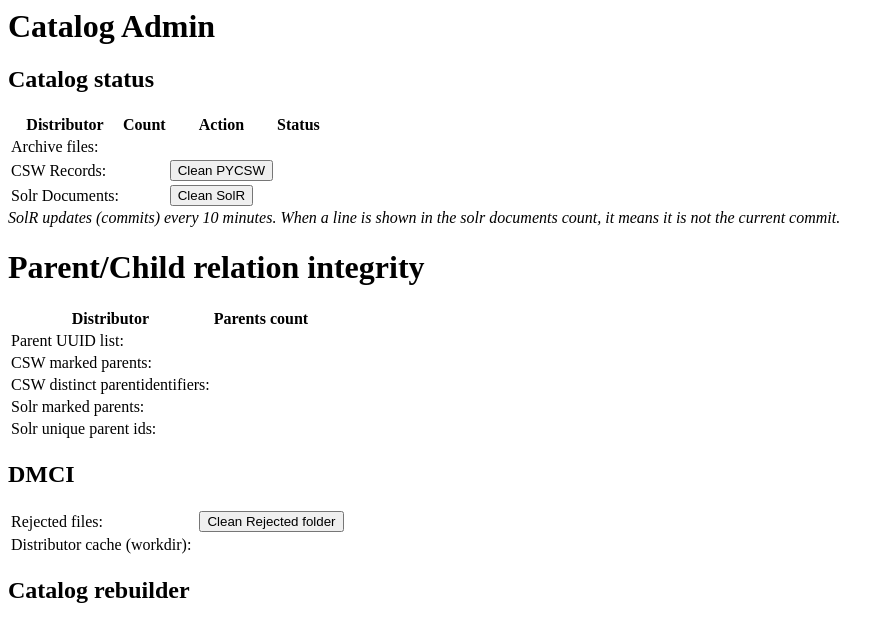
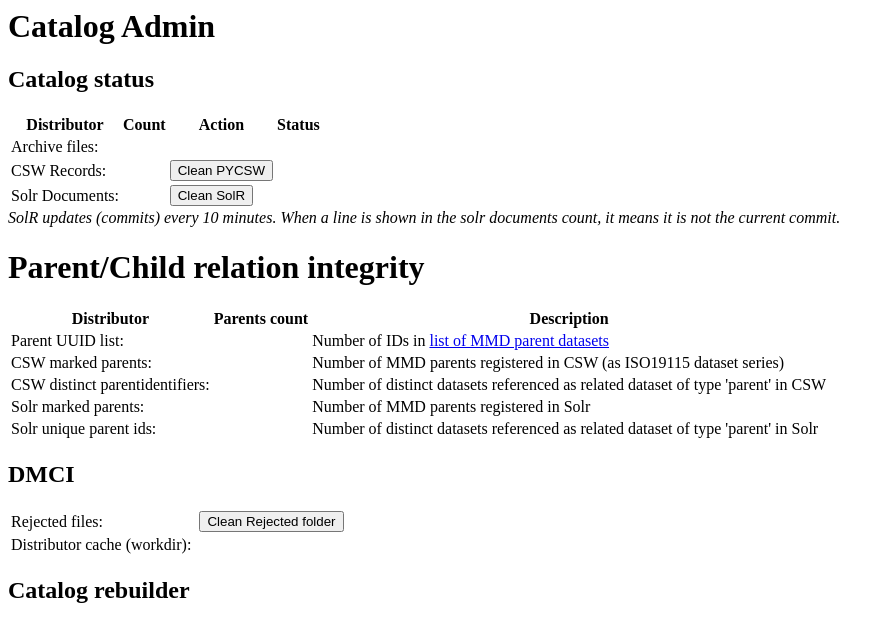
Before and after one commit to metno/catalog-rebuilder, a Python web app: template templates/admin.html in a window 1280 px wide. Shown: the top 622 px of the page, without its empty margins (0-894 px from the left). Run offline with Jinja, Linux system fonts and the light colour scheme; the template is opened without the code that fills it, so the values that code supplies are empty; some libraries are stand-ins or nearby versions.

Commit message:
Added more descriptive explanation of parent/child relations

```diff
--- a/templates/admin.html
+++ b/templates/admin.html
@@ -49,26 +49,32 @@
   <tr>
     <th>Distributor</th>
     <th>Parents count</th>
+    <th>Description</th>
   </tr>
 <tr>
 <td>Parent UUID list: </td>
 <td> {{ parent_uuid_list }}</td>
+<td>Number of IDs in <a href="https://gitlab.met.no/tjenester/s-enda/-/blob/dev/base/dmci/config-dmci/parent-uuid-list.xml?ref_type=heads">list of MMD parent datasets</a></td>
 </tr>
 <tr>
 <td>CSW marked parents: </td>
 <td>{{ csw_parent_count }}</td>
+<td>Number of MMD parents registered in CSW (as ISO19115 dataset series)</td>
 </tr>
 <tr>
   <td>CSW distinct parentidentifiers: </td>
   <td>{{ csw_distinct_parent_ids }}</td>
+  <td>Number of distinct datasets referenced as related dataset of type 'parent' in CSW</td>
   </tr>
 <tr>
 <td>Solr marked parents: </td>
 <td>{{ solr_parent_count }}</td>
+<td>Number of MMD parents registered in Solr</td>
 </tr>
 <tr>
   <td>Solr unique parent ids: </td>
   <td>{{ solr_parent_unique }}</td>
+  <td>Number of distinct datasets referenced as related dataset of type 'parent' in Solr</td>
   </tr>
 
 </table>
--- a/templates/status.html
+++ b/templates/status.html
@@ -41,26 +41,32 @@
   <tr>
     <th>Distributor</th>
     <th>Parents count</th>
+    <th>Description</th>
   </tr>
 <tr>
 <td>Parent UUID list: </td>
 <td> {{ parent_uuid_list }}</td>
+<td>Number of IDs in <a href="https://gitlab.met.no/tjenester/s-enda/-/blob/dev/base/dmci/config-dmci/parent-uuid-list.xml?ref_type=heads">list of MMD parent datasets</a></td>
 </tr>
 <tr>
 <td>CSW marked parents: </td>
 <td>{{ csw_parent_count }}</td>
+<td>Number of MMD parents registered in CSW (as ISO19115 dataset series)</td>
 </tr>
 <tr>
   <td>CSW distinct parentidentifiers: </td>
   <td>{{ csw_distinct_parent_ids }}</td>
+  <td>Number of distinct datasets referenced as related dataset of type 'parent' in CSW</td>
   </tr>
 <tr>
 <td>Solr marked parents: </td>
 <td>{{ solr_parent_count }}</td>
+<td>Number of MMD parents registered in Solr</td>
 </tr>
 <tr>
   <td>Solr unique parent ids: </td>
   <td>{{ solr_parent_unique }}</td>
+  <td>Number of distinct datasets referenced as related dataset of type 'parent' in Solr</td>
   </tr>
 
 </table>
```
